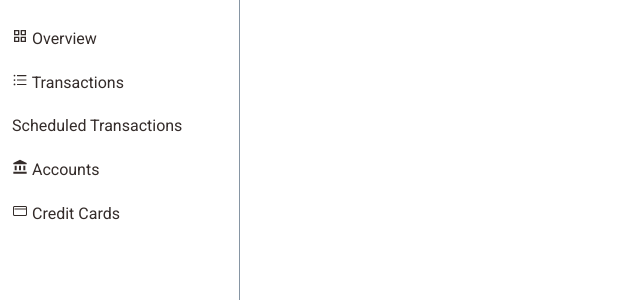
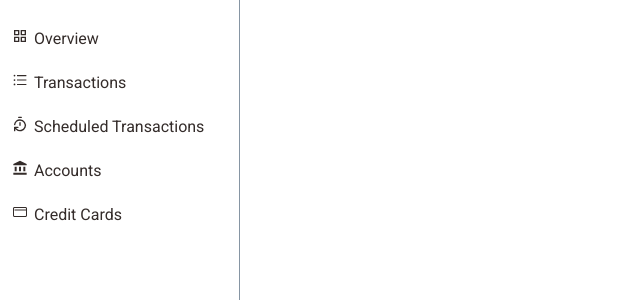
Before and after one commit to devm75/budget-app, a React (Create React App) app: page / in a window 1280 px wide. Shown: the top 300 px of the page, without its empty margins (0-640 px from the left). Built offline with nearby package versions, Linux system fonts and the light colour scheme.

Commit message:
sidebar icons added successfully

```diff
--- a/src/components/Sidebar/index.tsx
+++ b/src/components/Sidebar/index.tsx
@@ -8,17 +8,17 @@ import { LiaCreditCardSolid } from "react-icons/lia";
 const SidebarRoutes = [
   {
     label: "Overview",
-    icon: <MdGridView />,
+    Icon: <MdGridView />,
     link: "/",
   },
-  { label: "Transactions", icon: <AiOutlineBars />, link: "/transactions" },
+  { label: "Transactions", Icon: <AiOutlineBars />, link: "/transactions" },
   {
     label: "Scheduled Transactions",
-    icon: LuTimerReset,
+    Icon: <LuTimerReset />,
     link: "/stransactions",
   },
-  { label: "Accounts", icon: <MdAccountBalance />, link: "accounts" },
-  { label: "Credit Cards", icon: <LiaCreditCardSolid />, link: "ccards" },
+  { label: "Accounts", Icon: <MdAccountBalance />, link: "accounts" },
+  { label: "Credit Cards", Icon: <LiaCreditCardSolid />, link: "ccards" },
   //   { label: "Budgets" },
   //   { label: "Debts" },
   //   { label: "Charts" },
@@ -35,12 +35,12 @@ export const Sidebar = () => {
       <aside>
         <nav>
           <ul>
-            {SidebarRoutes.map((ele) => (
-              <li key={ele?.label}>
-                <Link to={ele.link}>
-                  <span>{ele?.icon}</span> {ele?.label}
-                </Link>
-              </li>
+            {SidebarRoutes.map(({ label, link, Icon }) => (
+              <Link to={link}>
+                <li key={label}>
+                  <span> {Icon}</span> {label}
+                </li>
+              </Link>
             ))}
 
             {/* <li>
--- a/src/styles/components/_sidebar.scss
+++ b/src/styles/components/_sidebar.scss
@@ -13,16 +13,26 @@ aside {
       padding: 0;
       // max-width: 240px;
     }
+    a {
+      text-decoration: none;
+      color: $font-color-dark;
+
+      span {
+        display: inline-block;
+      }
+
       li {
         display: inline-block;
         padding: 12px;
+        display: inline-flex;
+        width: 100%;
+        justify-content: start;
+        align-items: center;
+        gap: 6px;
         &:hover {
           background-color: $background-color-light;
           cursor: pointer;
         }
-      a {
-        text-decoration: none;
-        color: $font-color-dark;
       }
     }
   }
```
Lines whose indentation alone changed are shown as unchanged.
